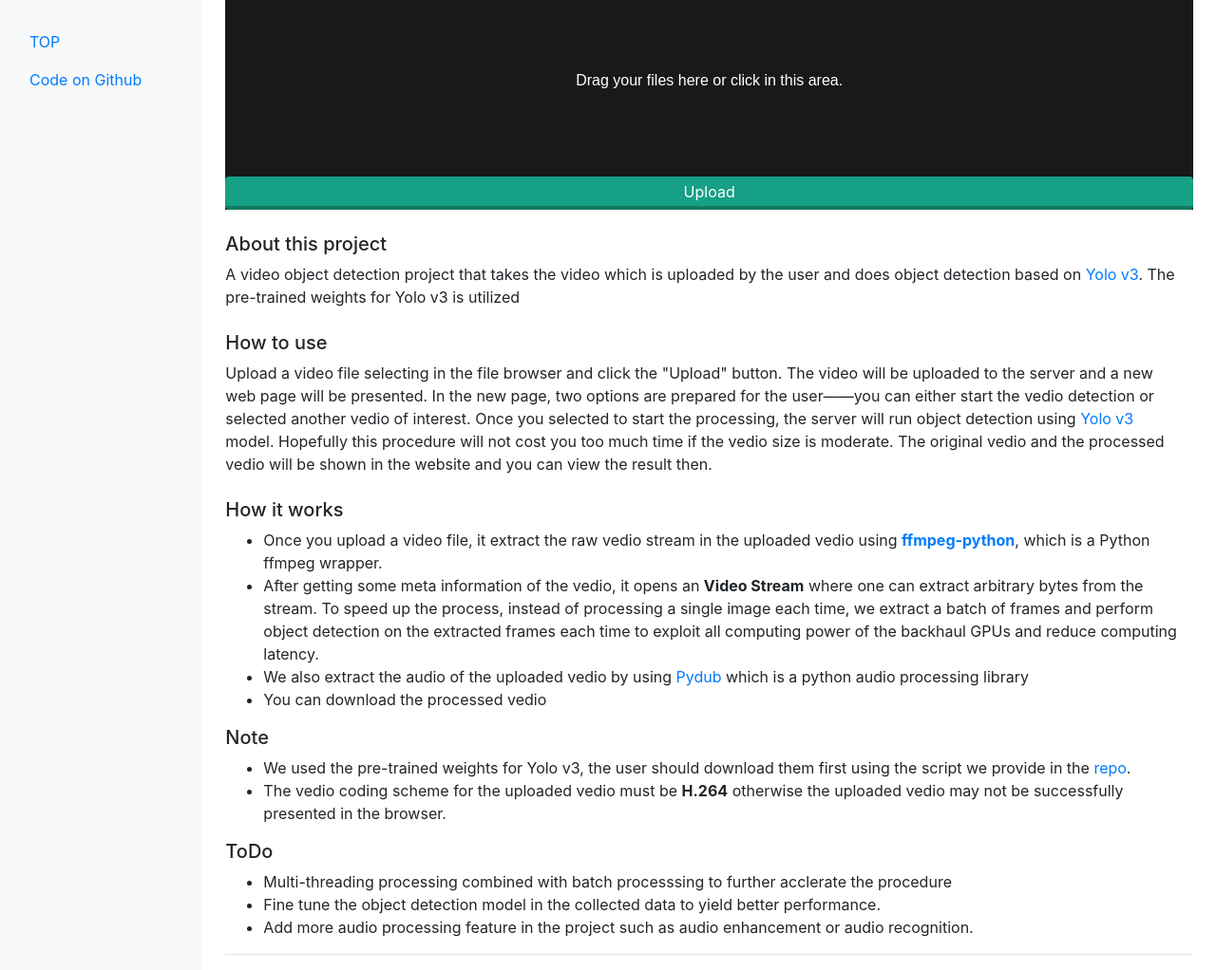
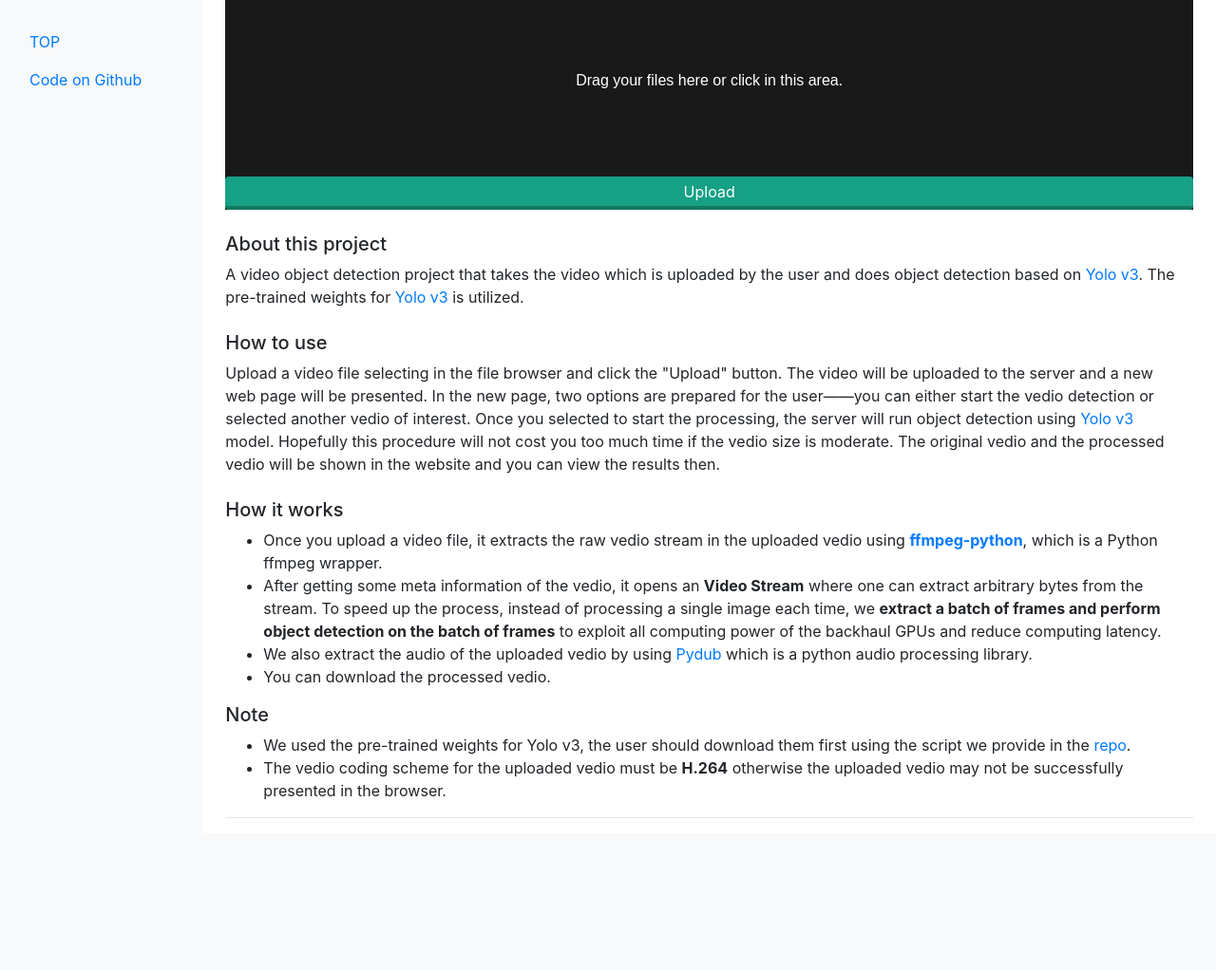
Before and after one commit to CZW123456/WebVedioDetection, a Flask app: page / in a window 1280 px wide. Shown: the whole page at 95% size. After the commit the page ends 862 px from the top, so only its background shows below. Run offline with Flask 2, Linux system fonts and the light colour scheme; parts of the project's set-up code (start-up, migrations or seed data) failed here and were passed over; some libraries are stand-ins or nearby versions.

Commit message:
modify websites, requirement.txt

```diff
--- a/app.py
+++ b/app.py
@@ -9,7 +9,6 @@ import cv2
 import subprocess
 from pydub import AudioSegment
 import ffmpeg
-import torch.multiprocessing as mp
 import argparse
 
 
--- a/requirements.txt
+++ b/requirements.txt
@@ -64,3 +64,7 @@ wcwidth==0.2.5
 webencodings==0.5.1
 Werkzeug==1.0.1
 widgetsnbextension==3.5.1
+pydub==0.24.1
+torch==1.4.0
+torch-vision==0.1.6
+opencv-python==4.3.0.36
--- a/templates/index.html
+++ b/templates/index.html
@@ -39,26 +39,26 @@
                     <div>
                         <h5>About this project</h5>
                         A video object detection project that takes the video which is uploaded by the user and does object
-                        detection based on <a href="https://github.com/eriklindernoren/PyTorch-YOLOv3">Yolo v3</a>. The pre-trained weights for Yolo v3 is utilized<br><br>
+                        detection based on <a href="https://github.com/eriklindernoren/PyTorch-YOLOv3">Yolo v3</a>. The pre-trained weights for <a href="https://github.com/eriklindernoren/PyTorch-YOLOv3">Yolo v3</a> is utilized.<br><br>
                         <h5>How to use</h5>
                         Upload a video file selecting in the file browser and click the "Upload" button.
                         The video will be uploaded to the server and a new web page will be presented. In the new page, two options
                         are prepared for the user——you can either start the vedio detection or selected another vedio of interest. Once
                         you selected to start the processing, the server will run object detection using <a href="https://github.com/eriklindernoren/PyTorch-YOLOv3">Yolo v3</a> model. Hopefully
                         this procedure will not cost you too much time if the vedio size is moderate. The original vedio and the processed vedio will
-                        be shown in the website and you can view the result then.<br><br>
+                        be shown in the website and you can view the results then.<br><br>
                         <h5>How it works</h5>
                         <ul>
-                            <li>Once you upload a video file, it extract the raw vedio stream in the uploaded vedio using
+                            <li>Once you upload a video file, it extracts the raw vedio stream in the uploaded vedio using
                                 <strong><a href="https://kkroening.github.io/ffmpeg-python/">ffmpeg-python</a></strong>,
                                 which is a Python ffmpeg wrapper.
                             </li>
                             <li>After getting some meta information of the vedio, it opens an <strong>Video Stream</strong> where one can extract arbitrary
-                            bytes from the stream. To speed up the process, instead of processing a single image each time, we extract a batch of frames and
-                                perform object detection on the extracted frames each time to exploit all computing power of the backhaul GPUs and reduce computing
+                            bytes from the stream. To speed up the process, instead of processing a single image each time, we <strong>extract a batch of frames and
+                                    perform object detection on the batch of frames</strong> to exploit all computing power of the backhaul GPUs and reduce computing
                             latency.</li>
-                            <li>We also extract the audio of the uploaded vedio by using <a href="http://pydub.com/">Pydub</a> which is a python audio processing library</li>
-                            <li>You can download the processed vedio</li>
+                            <li>We also extract the audio of the uploaded vedio by using <a href="http://pydub.com/">Pydub</a> which is a python audio processing library.</li>
+                            <li>You can download the processed vedio.</li>
                         </ul>
                         <h5>Note</h5>
                         <ul>
@@ -67,12 +67,12 @@
                             <li> The vedio coding scheme for the uploaded vedio must be <strong>H.264</strong> otherwise the uploaded vedio may not be successfully presented in the browser.
                             </li>
                         </ul>
-                        <h5>ToDo</h5>
-                        <ul>
-                            <li> Multi-threading processing combined with batch processsing to further acclerate the procedure</li>
-                            <li> Fine tune the object detection model in the collected data to yield better performance.</li>
-                            <li> Add more audio processing feature in the project such as audio enhancement or audio recognition.</li>
-                        </ul>
+{#                        <h5>ToDo</h5>#}
+{#                        <ul>#}
+{#                            <li> Multi-threading processing combined with batch processsing to further acclerate the procedure</li>#}
+{#                            <li> Fine tune the object detection model in the collected data to yield better performance.</li>#}
+{#                            <li> Add more audio processing feature in the project such as audio enhancement or audio recognition.</li>#}
+{#                        </ul>#}
                     </div>
                 </div>
             </div>
```
Also changed, not shown: README.md.
